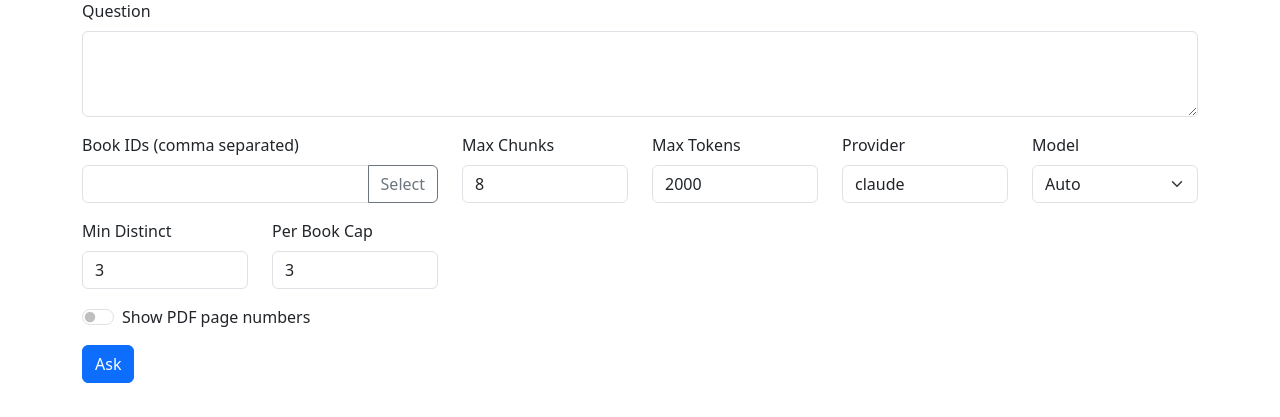
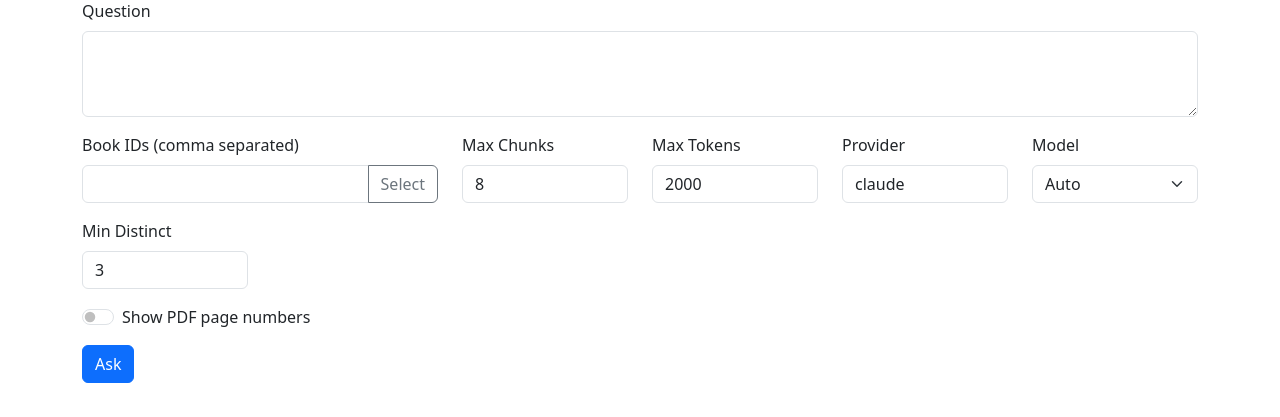
Before and after one commit to DavidJ-Saving-Time/sqlite-books, a PHP site: page /research/research-ask.php in a window 1280 px wide. Shown: the part 145-562 px from the top of the page. Run offline with PHP 8.4, Linux system fonts and the light colour scheme; data that the repository does not hold is empty.

Commit message:
Remove per-book cap and update selection

```diff
--- a/research/research-ask.php
+++ b/research/research-ask.php
@@ -5,8 +5,8 @@
  * This is a browser-friendly version of the CLI script located at the project root.
  * It embeds the user's question, finds relevant chunks from library.sqlite, and
  * generates an answer using either OpenRouter (Claude) or OpenAI.
- * Optional parameters min_distinct and per_book_cap (default 3) control
- * the minimum number of distinct books and the cap per book when selecting context.
+ * Optional parameter min_distinct (default 3) controls
+ * the minimum number of distinct books when selecting context.
  * Pass show_pdf_pages=1 to include raw PDF page numbers alongside adjusted ones.
  *
  * Requirements:
@@ -43,7 +43,6 @@ $maxTokens  = max(1, (int)($req['max_tokens'] ?? $req['max-tokens'] ?? 2000));
 $useWhich   = strtolower(trim($req['use'] ?? 'claude'));
 $modelName  = trim($req['model'] ?? '');
 $minDistinct = max(1, (int)($req['min_distinct'] ?? $req['min-distinct'] ?? 3));
-$perBookCap  = max(1, (int)($req['per_book_cap'] ?? $req['per-book-cap'] ?? 3));
 $showPdfPages = !empty($req['show_pdf_pages'] ?? $req['show-pdf-pages']);
 
 // Fetch list of all books for the selection modal
@@ -120,14 +119,12 @@ if ($question !== '') {
         }
         usort($top, fn($a,$b)=> $b['sim']<=>$a['sim']);
 
-        // Enforce per-book cap and ensure a minimum number of distinct books
+        // Group chunks by book
         $grouped = [];
         foreach ($top as $row) {
             $bid = $row['item_id'];
             if (!isset($grouped[$bid])) $grouped[$bid] = [];
-            if (count($grouped[$bid]) < $perBookCap) {
-                $grouped[$bid][] = $row;
-            }
+            $grouped[$bid][] = $row;
         }
 
         // Take one chunk from each book (best similarity) up to minDistinct
@@ -144,7 +141,7 @@ if ($question !== '') {
             if (empty($grouped[$bid])) unset($grouped[$bid]);
         }
 
-        // Fill remaining slots by highest-similarity chunks respecting per-book cap
+        // Fill remaining slots by highest-similarity chunks
         $remaining = $maxChunks - count($selected);
         if ($remaining > 0) {
             $rest = [];
@@ -318,10 +315,6 @@ if ($sources) {
         <div class="col-md-2 mb-3">
             <label for="min_distinct" class="form-label">Min Distinct</label>
             <input type="number" id="min_distinct" name="min_distinct" class="form-control" value="<?= htmlspecialchars($_REQUEST['min_distinct'] ?? ($_REQUEST['min-distinct'] ?? '3')) ?>">
-        </div>
-        <div class="col-md-2 mb-3">
-            <label for="per_book_cap" class="form-label">Per Book Cap</label>
-            <input type="number" id="per_book_cap" name="per_book_cap" class="form-control" value="<?= htmlspecialchars($_REQUEST['per_book_cap'] ?? ($_REQUEST['per-book-cap'] ?? '3')) ?>">
         </div>
     </div>
     <div class="form-check form-switch mb-3">
```
